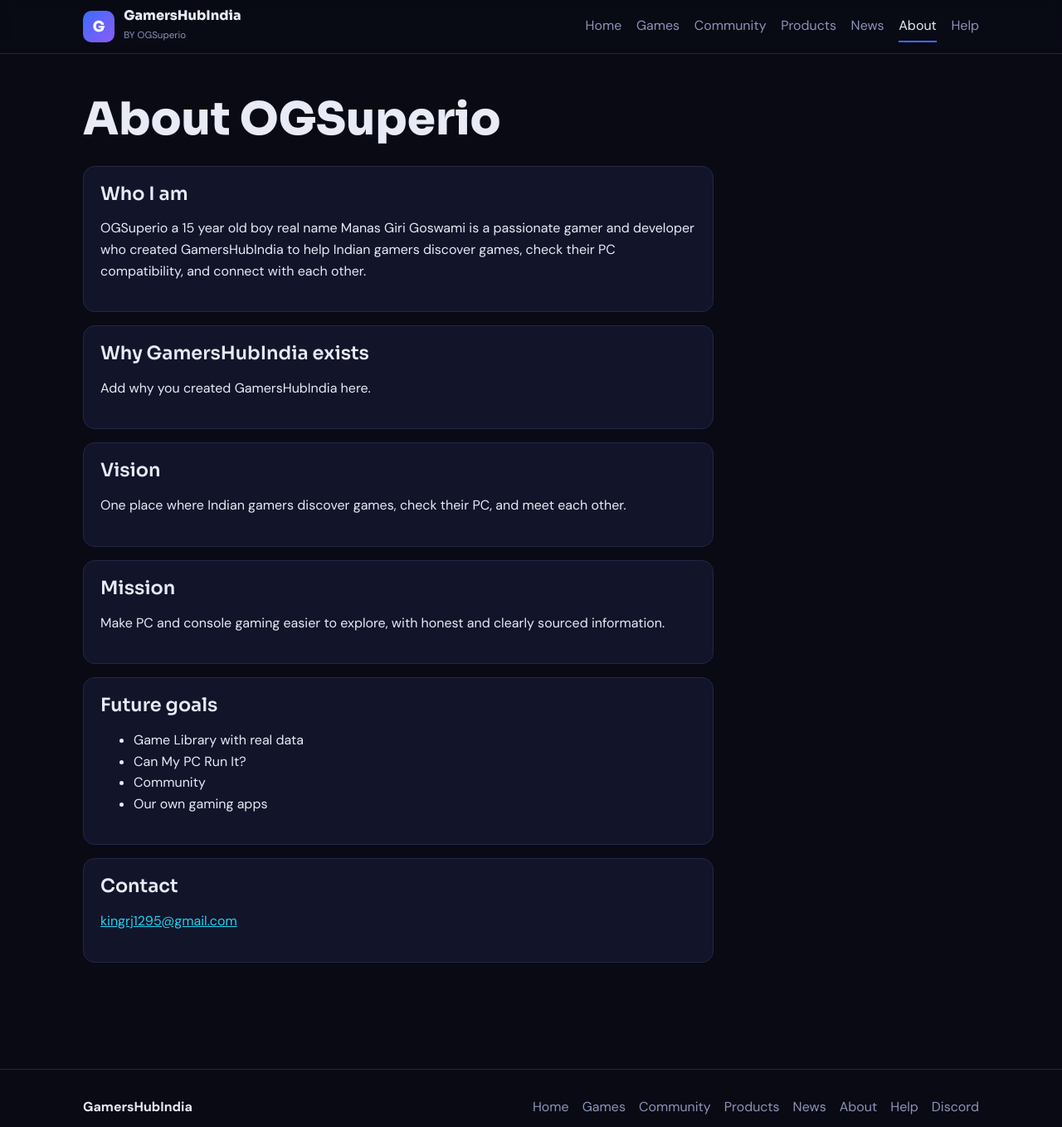
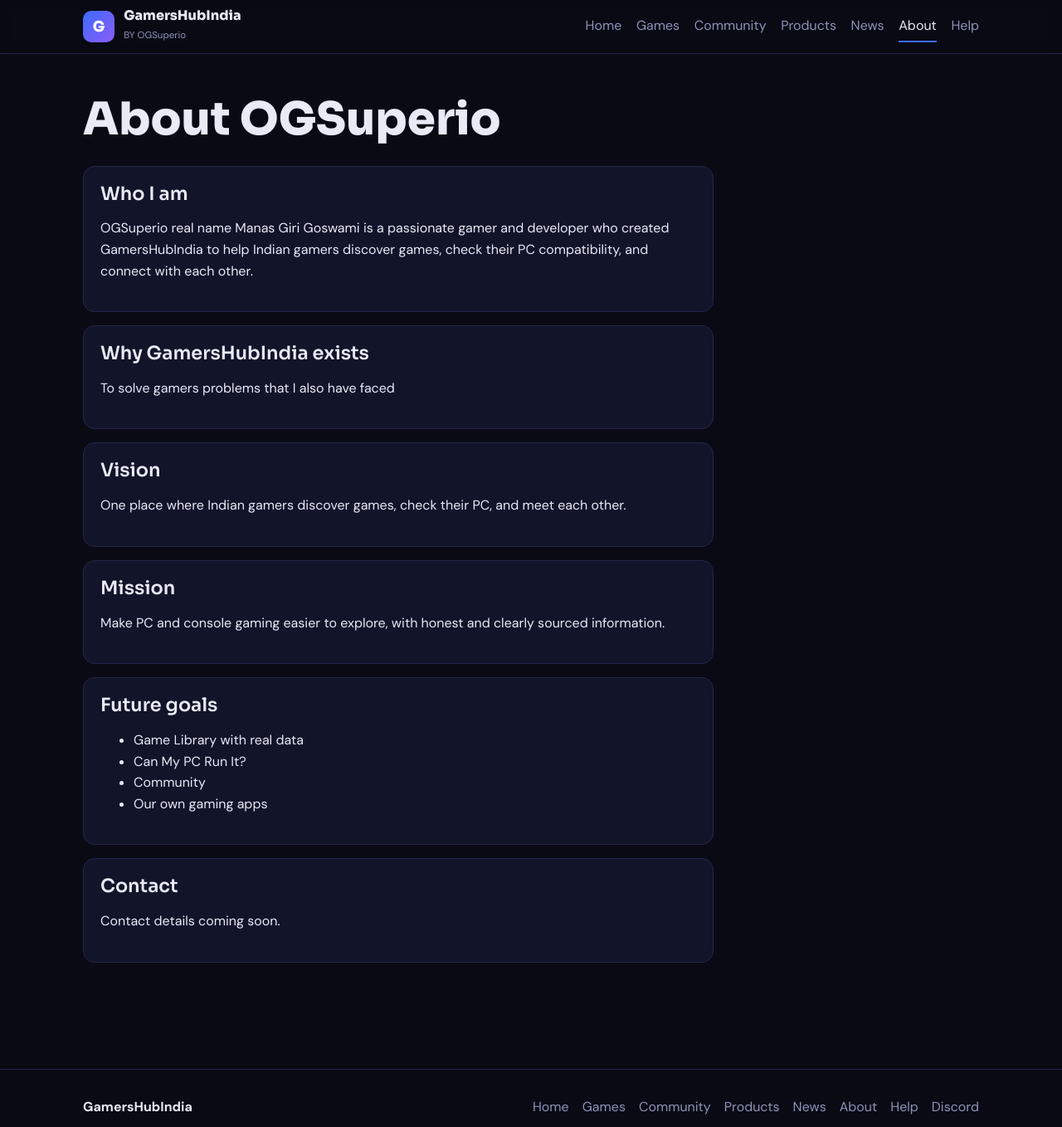
Before and after one commit to kingrj1295-design/gamershubindia, a React (Vite) app: page /about in a window 1280 px wide. Shown: the top 1358 px of the page at 83% size. Built offline with nearby package versions, Linux system fonts and the light colour scheme.

Commit message:
Refactor site.js contactEmail and about content
Updated contact email and modified about section for clarity.

```diff
--- a/src/data/site.js
+++ b/src/data/site.js
@@ -3,7 +3,7 @@ export const site = {
   name: "GamersHubIndia",
   tagline: "BY OGSuperio",
   discordUrl: "https://discord.gg/ZfuwZeBhcj", // paste your Discord invite link here; empty = button hidden
-  contactEmail: "kingrj1295@gmail.com", // paste your contact email here
+  contactEmail: "", // paste your contact email here
 };
 
 export const nav = [
@@ -18,8 +18,8 @@ export const nav = [
 
 // Your own text. Replace when you are ready.
 export const about = {
-  who: "OGSuperio a 15 year old boy real name Manas Giri Goswami is a passionate gamer and developer who created GamersHubIndia to help Indian gamers discover games, check their PC compatibility, and connect with each other.",
-  why: "Add why you created GamersHubIndia here.",
+  who: "OGSuperio real name Manas Giri Goswami is a passionate gamer and developer who created GamersHubIndia to help Indian gamers discover games, check their PC compatibility, and connect with each other.",
+  why: "To solve gamers problems that I also have faced ",
   vision: "One place where Indian gamers discover games, check their PC, and meet each other.",
   mission: "Make PC and console gaming easier to explore, with honest and clearly sourced information.",
   goals: ["Game Library with real data", "Can My PC Run It?", "Community", "Our own gaming apps"],
```
